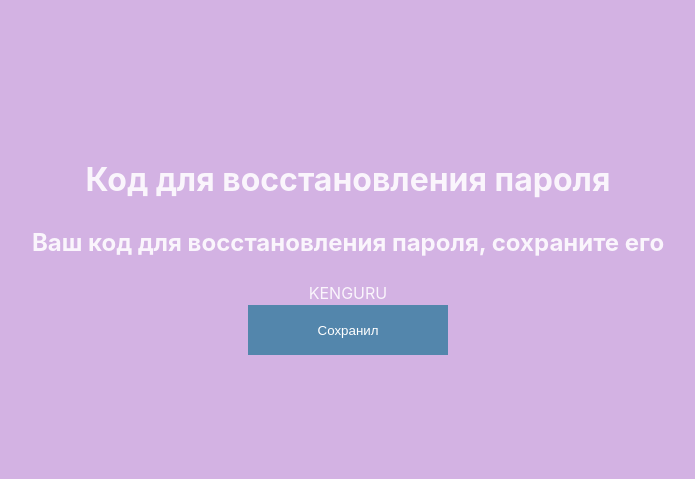
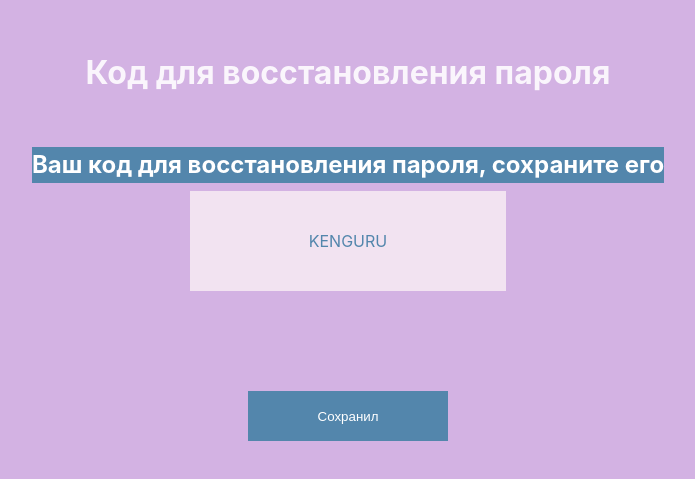
Before and after one commit to AlekseiSamoilov/learn-2-cards, a React (Vite) app in the folder frontend/: page / in a window 1280 px wide. Shown: the part 155-634 px from the top of the page, without its empty margins (292-987 px from the left). Built offline with nearby package versions, Linux system fonts and the light colour scheme.

Commit message:
feat: work on the RecoverCode component

```diff
--- a/frontend/src/components/button/Button.tsx
+++ b/frontend/src/components/button/Button.tsx
@@ -3,7 +3,8 @@ import styles from './button.module.css'
 
 export interface IButtonProps {
     text?: string;
-    onClick?: (e: React.FormEvent) => void
+    onClick?: (e: React.FormEvent) => void;
+
 }
 const Button: React.FC<IButtonProps> = ({ text }) => {
     return (
--- a/frontend/src/components/input/Input.tsx
+++ b/frontend/src/components/input/Input.tsx
@@ -86,9 +86,9 @@ const Input: React.FC<IInputProps> = ({
                 {(localError || error) && (
                     <motion.span
                         className={styles.errorMessage}
-                        initial={{ y: -20, opacity: 0 }}
-                        animate={{ y: 0, opacity: 1 }}
-                        exit={{ y: -20, opacity: 0 }}
+                        initial={{ x: -40, opacity: 0 }}
+                        animate={{ x: 0, opacity: 1 }}
+                        exit={{ x: -40, opacity: 0 }}
                         transition={{ duration: 0.4, type: 'spring', bounce: 0.5 }}
                     >{localError || error}
                     </motion.span>
--- a/frontend/src/components/input/input.module.css
+++ b/frontend/src/components/input/input.module.css
@@ -6,14 +6,9 @@
     width: 100%;
     align-items: center;
 }
-
 .label {
-    text-align: start;
     font-size: 16px;
     background-color: rgba(83, 134, 172, 1);
-    text-align: center;
-    /* padding: 0 10px; */
-    width: 100%;
 }
 
 .input {
@@ -21,7 +16,6 @@
     margin: 0;
     padding: 0;
     height: 50px;
-    /* width: 100%; */
     font-size: 20px;
     background-color: #fff8f8b3;
     padding: 5px;
--- a/frontend/src/components/recovery-code-page/RecoveryCodePage.tsx
+++ b/frontend/src/components/recovery-code-page/RecoveryCodePage.tsx
@@ -6,11 +6,13 @@ const RecoveryCodePage = () => {
     return (
         <div className={styles.container}>
             <h1 className={styles.title}>Код для восстановления пароля</h1>
-            <h2 className={styles.sub_title}>Ваш код для восстановления
+            <h2 className={styles.subtitle}>Ваш код для восстановления
                 пароля, сохраните его</h2>
-            <div className={styles.code_display}>KENGURU</div>
+            <div className={styles.code_display}>
+                <span className={styles.code_word}>KENGURU</span>
+            </div>
             <Button text='Сохранил' />
-        </div>
+        </div >
     )
 }
 
--- a/frontend/src/components/recovery-code-page/recovery-code-mage.module.css
+++ b/frontend/src/components/recovery-code-page/recovery-code-mage.module.css
@@ -0,0 +1,31 @@
+.container {
+    display: flex;
+    flex-direction: column;
+    align-items: center;
+    width: 100%
+}
+
+.title {
+    margin: 0;
+    text-align: center;
+    margin-bottom: 50px;
+}
+
+.subtitle {
+    margin: 0;
+    background-color: rgba(83, 134, 172, 1);
+    color: rgba(255, 255, 255, 1);
+    margin-bottom: 8px;
+    text-align: center;
+}
+
+.code_display {
+    display: flex;
+    justify-content: center;
+    align-items: center;
+    width: 50%;
+    height: 100px;
+    background-color: rgba(255, 248, 248, 0.702);
+    color: rgba(83, 134, 172, 1);
+    margin-bottom: 100px;
+}
--- a/frontend/src/index.css
+++ b/frontend/src/index.css
@@ -14,7 +14,7 @@
 }
 
 body {
-  margin: 0;
+  margin: 0 auto;
   display: flex;
   place-items: center;
   min-width: 320px;
```
